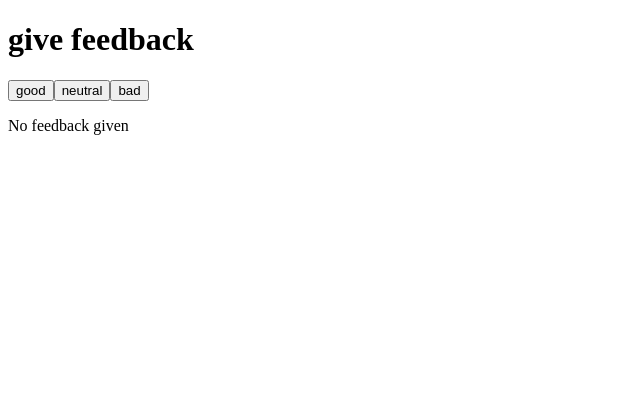
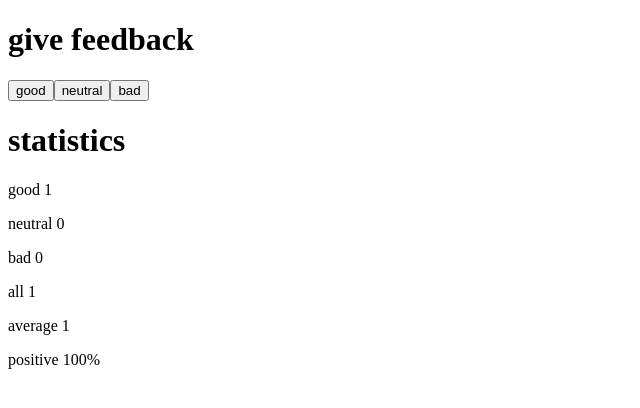
Before and after one commit to scriptwes1337/fullstackopen, a React (Vite) app in the folder part1/unicafe/: page / in a window 1280 px wide. Both pictures are taken after a click on the button "good". Shown: the top 408 px of the page, without its empty margins (0-640 px from the left). Built offline with nearby package versions, Linux system fonts and the light colour scheme.

Commit message:
Completed exercise 1.10

```diff
--- a/part1/unicafe/src/App.jsx
+++ b/part1/unicafe/src/App.jsx
@@ -1,15 +1,33 @@
 import { useState } from "react";
 
-const Statistics = ({ good, neutral, bad }) => {
+const Statistics = ({ good, neutral, bad, all, average, positive }) => {
   return (
     <>
       <h1>statistics</h1>
-      <p>good {good}</p>
-      <p>neutral {neutral}</p>
-      <p>bad {bad}</p>
-      <p>all {good + neutral + bad}</p>
-      <p>average {(good - bad) / (good + neutral + bad)}</p>
-      <p>positive {good / (good + neutral + bad)}%</p>
+      <StatisticLine text={"good"} value={good} />
+      <StatisticLine text={"neutral"} value={neutral} />
+      <StatisticLine text={"bad"} value={bad} />
+      <StatisticLine text={"all"} value={all}/>
+      <StatisticLine text={"average"} value={average} />
+      <StatisticLine text={"positive"} value={positive + "%"} />
+    </>
+  );
+};
+
+const StatisticLine = ({ text, value }) => {
+  return (
+    <>
+      <p>
+        {text} {value}
+      </p>
+    </>
+  );
+};
+
+const Button = ({ buttonName, handleVote }) => {
+  return (
+    <>
+      <button onClick={() => handleVote(buttonName)}>{buttonName}</button>
     </>
   );
 };
@@ -30,14 +48,21 @@ function App() {
     }
   };
 
+  let all = good + neutral + bad;
+  let average = (good - bad) / (good + neutral + bad);
+  let positive = (good / (good + neutral + bad)) * 100;
+
   return (
     <>
       <h1>give feedback</h1>
-      <button onClick={() => handleVote("good")}>good</button>
-      <button onClick={() => handleVote("neutral")}>neutral</button>
-      <button onClick={() => handleVote("bad")}>bad</button>
-      {(good === 0 || neutral === 0 || bad === 0) ? <p>No feedback given</p> : <Statistics good={good} neutral={neutral} bad={bad} />}
-
+      <Button buttonName={"good"} handleVote={handleVote} />
+      <Button buttonName={"neutral"} handleVote={handleVote} />
+      <Button buttonName={"bad"} handleVote={handleVote} />
+      {good === 0 && neutral === 0 && bad === 0 ? (
+        <p>No feedback given</p>
+      ) : (
+        <Statistics good={good} neutral={neutral} bad={bad} all={all} average={average} positive={positive}/>
+      )}
     </>
   );
 }
```
Also changed, not shown: 1 other file (tests, documents, lock files or other folders).
